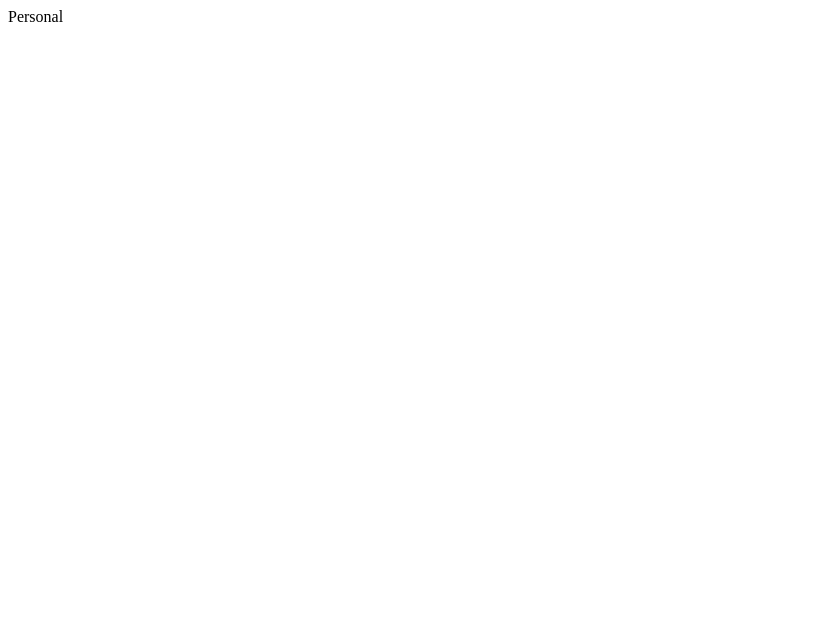
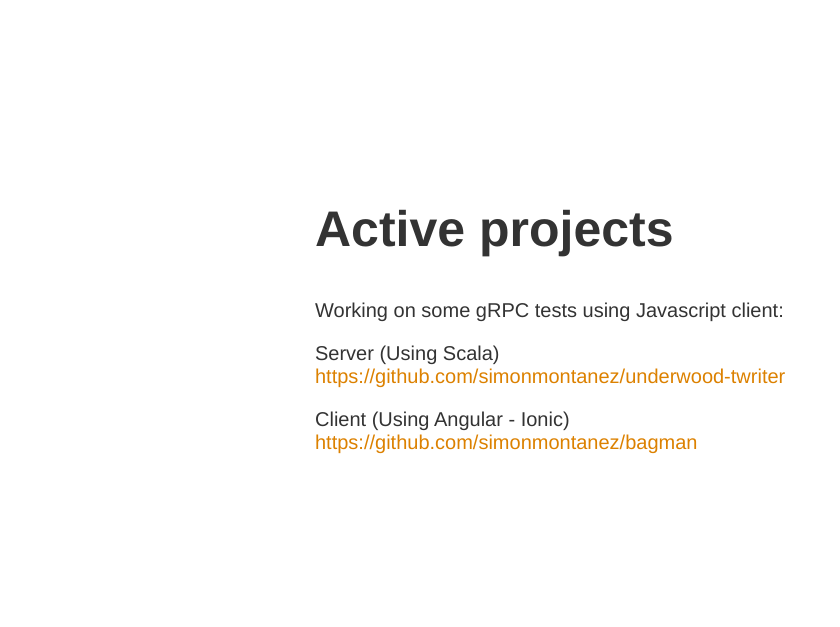
Before and after one commit to simonmontanez/simonmontanez.github.io, a plain HTML site: page index.html in a window 1280 px wide. Shown: the whole page, without its empty margins (0-840 px from the left). Drawn offline with Linux system fonts and the light colour scheme.

Commit message:
Update index.html

```diff
--- a/index.html
+++ b/index.html
@@ -1 +1,27 @@
-Personal
+<!doctype html>
+<title>Simon Montañez</title>
+<style>
+  body { text-align: center; padding: 150px; }
+  h1 { font-size: 50px; }
+  body { font: 20px Helvetica, sans-serif; color: #333; }
+  article { display: block; text-align: left; width: 650px; margin: 0 auto; }
+  a { color: #dc8100; text-decoration: none; }
+  a:hover { color: #333; text-decoration: none; }
+</style>
+
+<article>
+    <h1>Active projects</h1>
+    <div>
+      Working on some gRPC tests using Javascript client:
+    </div>
+    <div>
+      <p>
+        Server (Using Scala) <br>
+        <a href="https://github.com/simonmontanez/underwood-twriter">https://github.com/simonmontanez/underwood-twriter</a>
+      </p>
+      <p>
+        Client (Using Angular - Ionic) <br>
+         <a href="https://github.com/simonmontanez/bagman">https://github.com/simonmontanez/bagman</a>
+      </p>
+    </div>
+</article>
```
